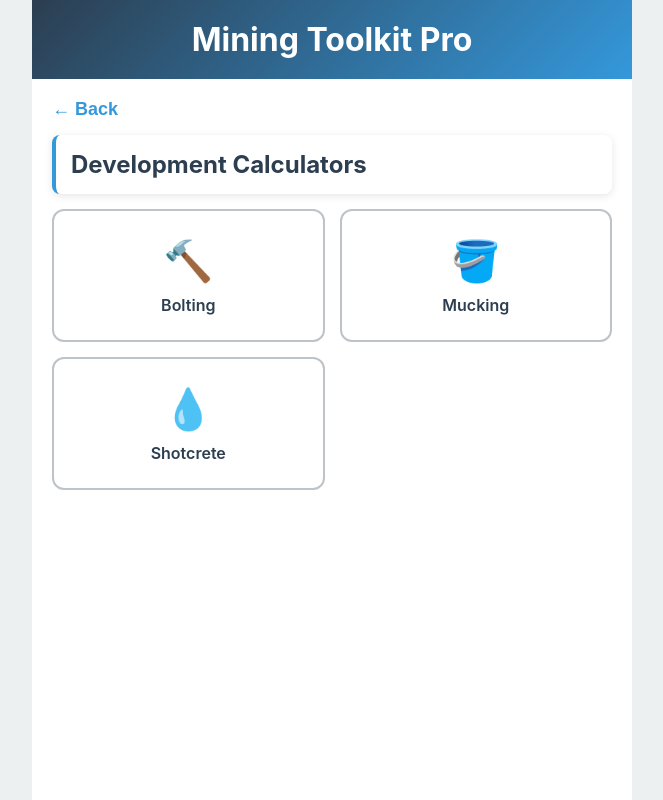
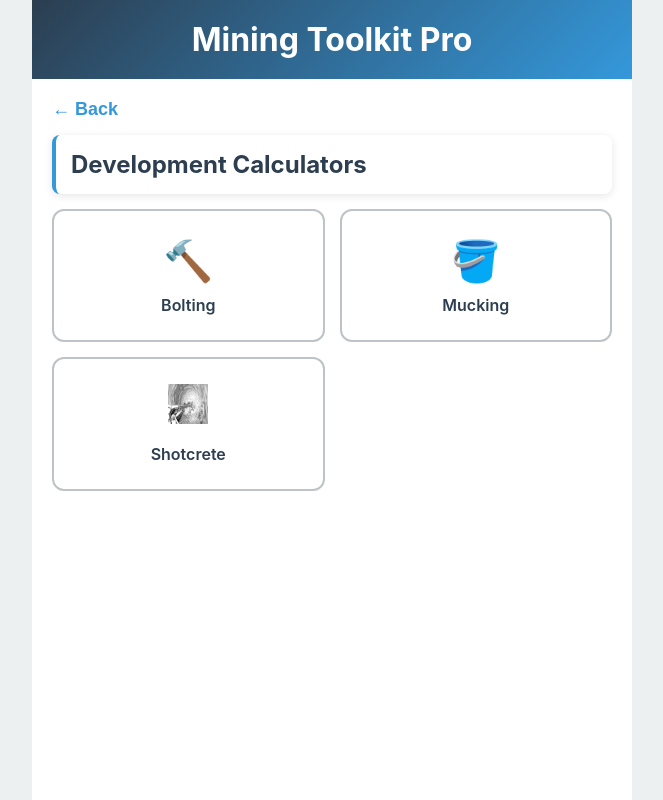
Before and after one commit to fy66c86sfw-collab/Mining-calculator-web, a website: page development.html in a window 1280 px wide. Shown: the whole page, without its empty margins (308-971 px from the left). Drawn offline with Linux system fonts and the light colour scheme.

Commit message:
Update Shotcrete menu card icon to image
Replaced the emoji icon for Shotcrete with an image.

```diff
--- a/development.html
+++ b/development.html
@@ -53,7 +53,7 @@
 <div class="menu-cards">
     <div class="menu-card" onclick="window.location.href='bolting.html'"><div class="menu-icon">🔨</div><span>Bolting</span></div>
     <div class="menu-card" onclick="window.location.href='mucking.html'"><div class="menu-icon">🪣</div><span>Mucking</span></div>
-    <div class="menu-card" onclick="window.location.href='shotcrete.html'"><div class="menu-icon">💧</div><span>Shotcrete</span></div>
+    <div class="menu-card" onclick="window.location.href='shotcrete.html'"><div class="menu-icon"><img src="shotcrete.webp" alt="Shotcrete" style="width: 40px; height: 40px;"></div><span>Shotcrete</span></div>
 </div>
     </div>
 </div>
```
